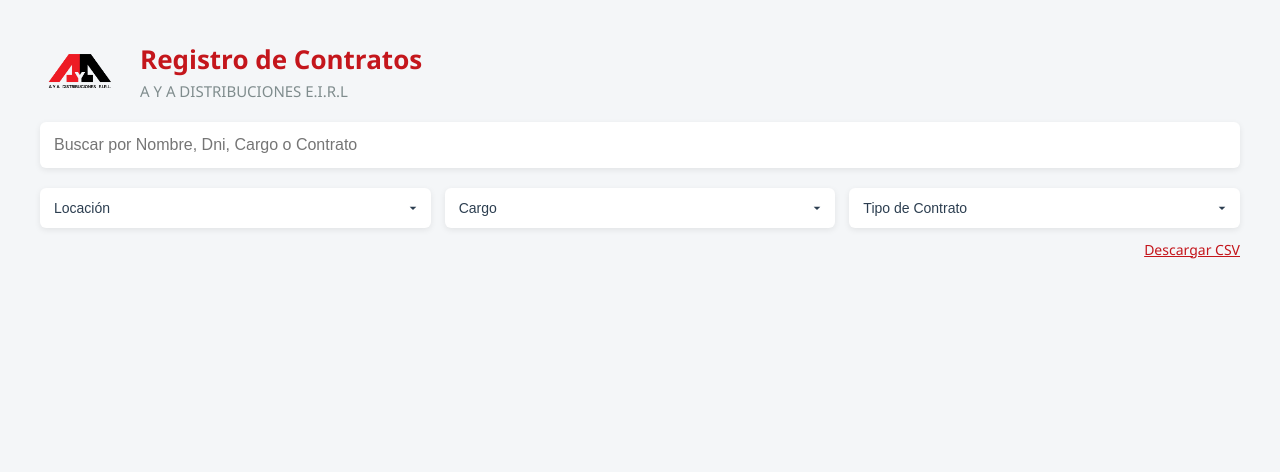
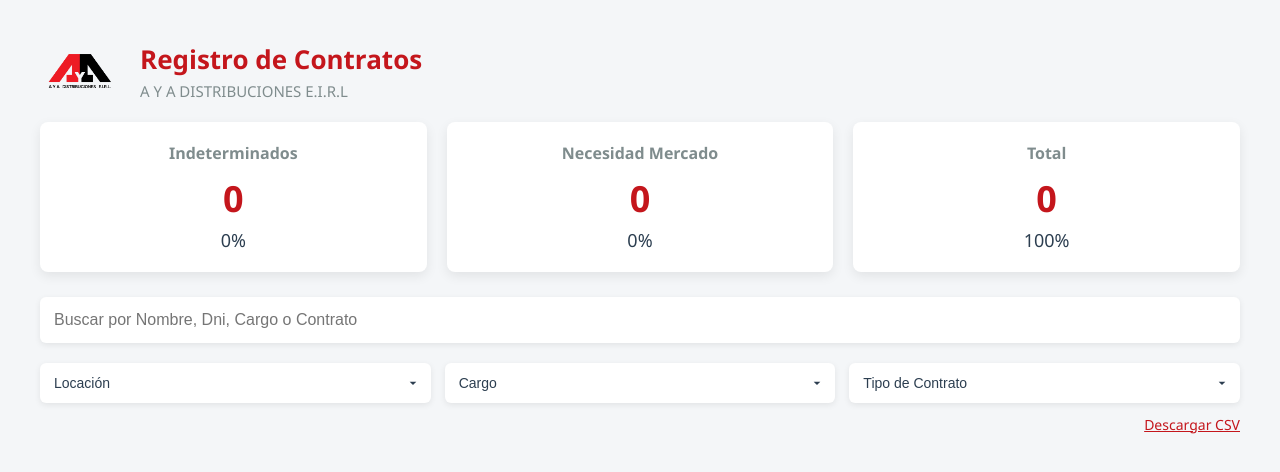
Before and after one commit to GerardoPortocarrero/spa_contratos, a plain HTML site: page static/index.html in a window 1280 px wide. Drawn offline with Linux system fonts and the light colour scheme; no server answers.

Commit message:
kpis de porcentajes

```diff
--- a/static/index.html
+++ b/static/index.html
@@ -16,6 +16,24 @@
       <span>A Y A DISTRIBUCIONES E.I.R.L</span>
     </div>
   </header>
+
+  <div class="kpi-container">
+    <div class="kpi-card">
+      <h2>Indeterminados</h2>
+      <p id="kpi-indeterminado-count">0</p>
+      <span id="kpi-indeterminado-perc">0%</span>
+    </div>
+    <div class="kpi-card">
+      <h2>Necesidad Mercado</h2>
+      <p id="kpi-necesidad-count">0</p>
+      <span id="kpi-necesidad-perc">0%</span>
+    </div>
+    <div class="kpi-card">
+      <h2>Total</h2>
+      <p id="kpi-total-count">0</p>
+      <span id="kpi-total-perc">100%</span>
+    </div>
+  </div>
 
   <div class="search-container">
     <input type="text" id="search" placeholder="Buscar por Nombre, Dni, Cargo o Contrato">
--- a/static/script.js
+++ b/static/script.js
@@ -118,6 +118,36 @@ function renderTabla(datos) {
 
         tbody.appendChild(tr);
     });
+
+    actualizarKPIs(datos);
+}
+
+function actualizarKPIs(datos) {
+    const originalContratoIndex = 6; // 'Contrato' is at index 6 in the original CSV data
+
+    let indeterminadoCount = 0;
+    let necesidadCount = 0;
+
+    datos.forEach(row => {
+        const contrato = row[originalContratoIndex];
+        if (contrato === "INDETERMINADO") {
+            indeterminadoCount++;
+        } else if (contrato === "NECESIDAD MERCADO") {
+            necesidadCount++;
+        }
+    });
+
+    const totalCount = datos.length;
+    const indeterminadoPerc = totalCount > 0 ? ((indeterminadoCount / totalCount) * 100).toFixed(1) : 0;
+    const necesidadPerc = totalCount > 0 ? ((necesidadCount / totalCount) * 100).toFixed(1) : 0;
+
+    document.getElementById("kpi-indeterminado-count").innerText = indeterminadoCount;
+    document.getElementById("kpi-indeterminado-perc").innerText = `${indeterminadoPerc}%`;
+
+    document.getElementById("kpi-necesidad-count").innerText = necesidadCount;
+    document.getElementById("kpi-necesidad-perc").innerText = `${necesidadPerc}%`;
+
+    document.getElementById("kpi-total-count").innerText = totalCount;
 }
 
 function actualizarFiltros(columna, selectorId) {
--- a/static/style.css
+++ b/static/style.css
@@ -200,3 +200,45 @@ td[data-col="MES"] {
   from { opacity: 0; transform: translateY(-10px); }
   to { opacity: 1; transform: translateY(0); }
 }
+
+/* KPI Dashboard */
+.kpi-container {
+    display: grid;
+    grid-template-columns: repeat(auto-fit, minmax(200px, 1fr));
+    gap: 20px;
+    margin-bottom: 25px;
+}
+
+.kpi-card {
+    background-color: #ffffff;
+    padding: 20px;
+    border-radius: 8px;
+    box-shadow: 0 4px 12px rgba(0, 0, 0, 0.08);
+    text-align: center;
+    transition: transform 0.2s, box-shadow 0.2s;
+}
+
+.kpi-card:hover {
+    transform: translateY(-5px);
+    box-shadow: 0 6px 16px rgba(0, 0, 0, 0.12);
+}
+
+.kpi-card h2 {
+    margin: 0 0 10px 0;
+    font-size: 16px;
+    color: #7f8c8d;
+    font-weight: 600;
+}
+
+.kpi-card p {
+    margin: 0 0 5px 0;
+    font-size: 36px;
+    font-weight: 700;
+    color: #c4161c;
+}
+
+.kpi-card span {
+    font-size: 18px;
+    color: #2c3e50;
+    font-weight: 500;
+}
```
